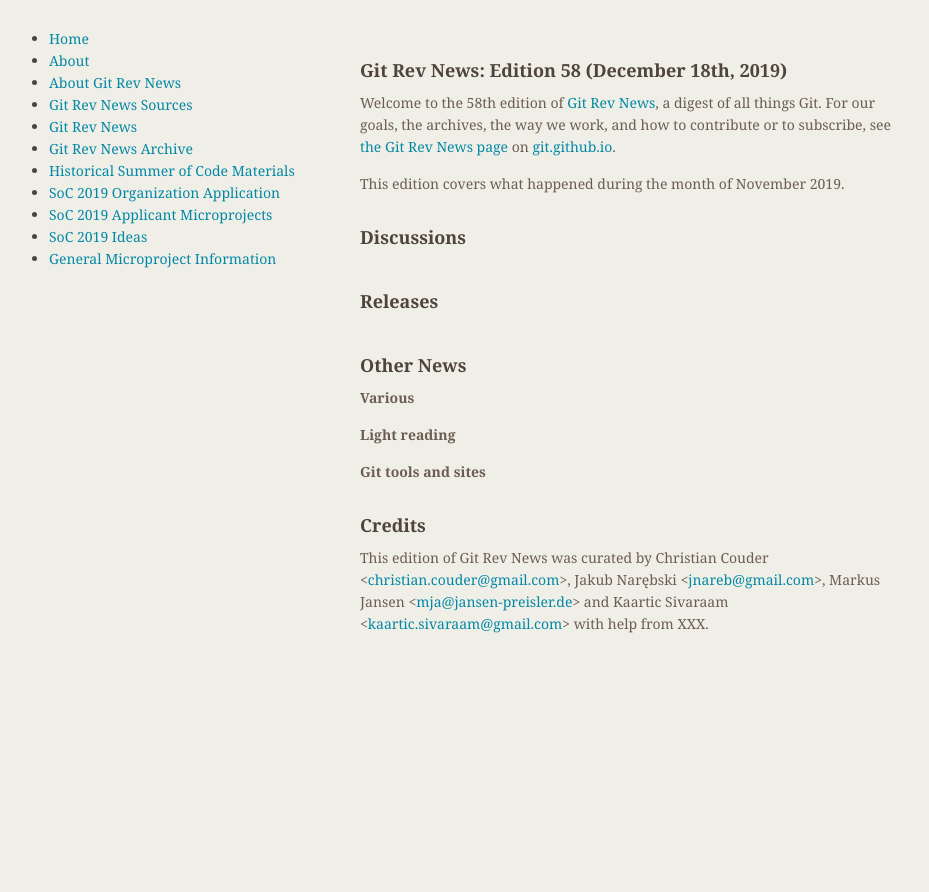
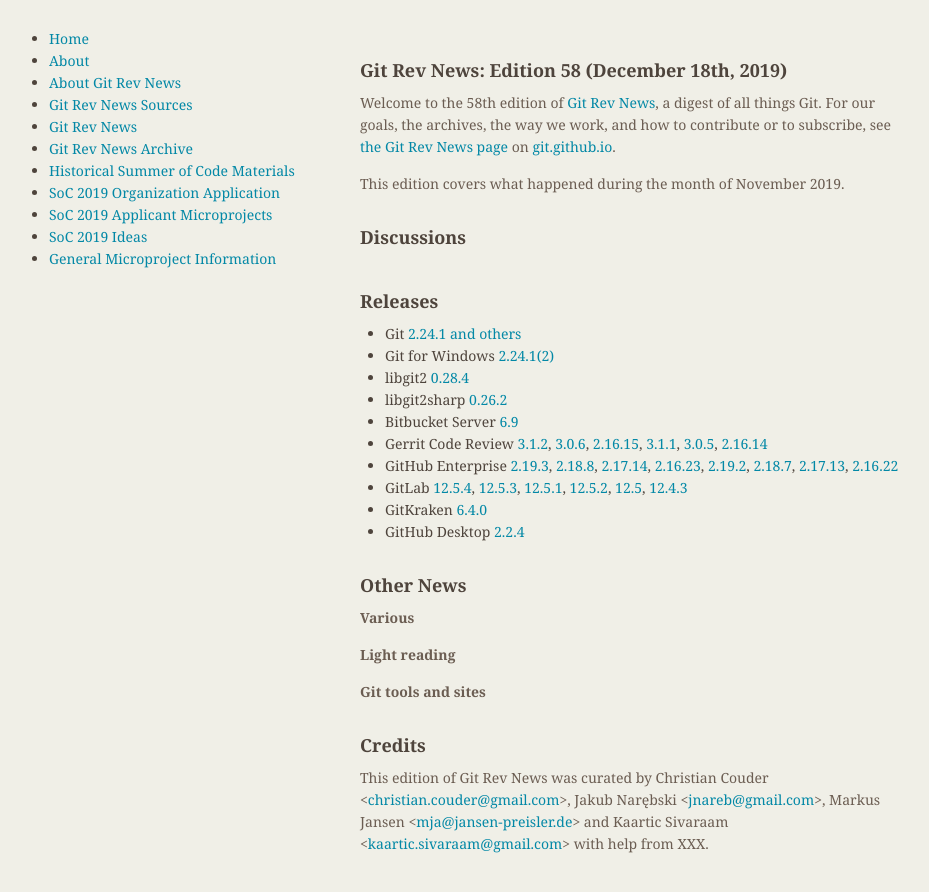
Before and after one commit to git/git.github.io, a Jekyll site: the page built from rev_news/drafts/edition-58.md, in a window 1280 px wide. Shown: the top 892 px of the page, without its empty margins (174-1103 px from the left). Built offline with Jekyll 4.4.1, drawn with Linux system fonts in a browser that asks for light colours.

Commit message:
rn-58: add releases

```diff
--- a/rev_news/drafts/edition-58.md
+++ b/rev_news/drafts/edition-58.md
@@ -35,6 +35,33 @@
 
 ## Releases
 
++ Git [2.24.1 and others](https://public-inbox.org/git/xmqqr21cqcn9.fsf@gitster-ct.c.googlers.com/)
++ Git for Windows [2.24.1(2)](https://github.com/git-for-windows/git/releases/tag/v2.24.1.windows.2)
++ libgit2 [0.28.4](https://github.com/libgit2/libgit2/releases/tag/v0.28.4)
++ libgit2sharp [0.26.2](https://github.com/libgit2/libgit2sharp/releases/tag/v0.26.2)
++ Bitbucket Server [6.9](https://confluence.atlassian.com/bitbucketserver/bitbucket-server-release-notes-872139866.html)
++ Gerrit Code Review [3.1.2](https://www.gerritcodereview.com/3.1.html#312),
+[3.0.6](https://www.gerritcodereview.com/3.0.html#306),
+[2.16.15](https://www.gerritcodereview.com/2.16.html#21615),
+[3.1.1](https://www.gerritcodereview.com/3.1.html#311),
+[3.0.5](https://www.gerritcodereview.com/3.0.html#305),
+[2.16.14](https://www.gerritcodereview.com/2.16.html#21614)
++ GitHub Enterprise [2.19.3](https://enterprise.github.com/releases/2.19.3/notes),
+[2.18.8](https://enterprise.github.com/releases/2.18.8/notes),
+[2.17.14](https://enterprise.github.com/releases/2.17.14/notes),
+[2.16.23](https://enterprise.github.com/releases/2.16.23/notes),
+[2.19.2](https://enterprise.github.com/releases/2.19.2/notes),
+[2.18.7](https://enterprise.github.com/releases/2.18.7/notes),
+[2.17.13](https://enterprise.github.com/releases/2.17.13/notes),
+[2.16.22](https://enterprise.github.com/releases/2.16.22/notes)
++ GitLab [12.5.4](https://about.gitlab.com/blog/2019/12/10/critical-security-release-gitlab-12-5-4-released/),
+[12.5.3](https://about.gitlab.com/blog/2019/12/03/gitlab-12-5-3-released/),
+[12.5.1](https://about.gitlab.com/blog/2019/11/27/security-release-gitlab-12-5-1-released/),
+[12.5.2](https://about.gitlab.com/blog/2019/11/27/security-release-gitlab-12-5-2-released/),
+[12.5](https://about.gitlab.com/blog/2019/11/22/gitlab-12-5-released/),
+[12.4.3](https://about.gitlab.com/blog/2019/11/18/gitlab-12-4-3-released/)
++ GitKraken [6.4.0](https://support.gitkraken.com/release-notes/current)
++ GitHub Desktop [2.2.4](https://desktop.github.com/release-notes/)
 
 ## Other News
 
```
